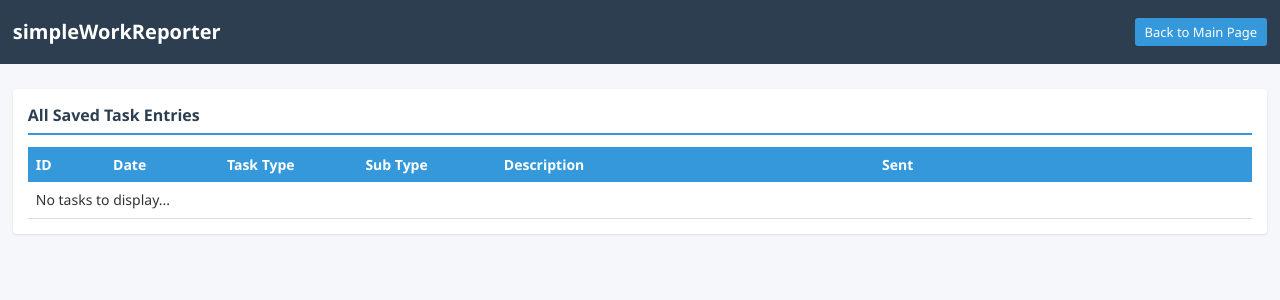
After one commit to na-parse/simpleWorkReporter, a Python web app: template simpleWorkReporter/templates/all_tasks.html in a window 1280 px wide. The commit adds this page. Shown: the top 300 px of the page. Run offline with Jinja, Linux system fonts and the light colour scheme; the template is opened without the code that fills it, so the values that code supplies are empty.

Commit message:
added page to view all saved tasks

```diff
--- a/simpleWorkReporter/templates/_header.html
+++ b/simpleWorkReporter/templates/_header.html
@@ -18,8 +18,9 @@
             {{settings['worker_name']}} ({{settings['worker_email']}})
               →
             {{settings['manager_name']}} ({{settings['manager_email']}})</span>
-          <a href="/send" class="header-btn send-butn">Send Daily Report</a>
-          <a href="/config" class="header-btn config-btn">Edit Config</a>
+          <a href="/send" class="header-btn send-btn">Send Daily Report</a>
+          <a href="/config" class="header-btn send-btn">Edit Config</a>
+          <a href="/alltasks" class="header-btn alltasks-btn">View All</a>
           {% endif %}
           {% if not page_index %}
           <a href="/" class="header-btn">Back to Main Page</a>
--- /dev/null
+++ b/simpleWorkReporter/templates/all_tasks.html
@@ -0,0 +1,71 @@
+{% include '_header.html' %}
+
+
+  <div class="container">
+    <div class="main-layout">
+
+      <!-- Work Items Panel -->
+      <div class="items-panel">
+        <h2 class="panel-title">All Saved Task Entries</h2>
+        <table class="work-items-table">
+          <thead>
+            <tr>
+              <th width="5%">ID</th>
+              <th width="8%">Date</th>
+              <th width="10%">Task Type</th>
+              <th width="10%">Sub Type</th>
+              <th>Description</th>
+              <th>Sent</th>
+            </tr>
+          </thead>
+          <tbody>
+            {% if not tasks %}
+            <tr class="clickable-row">
+              <td colspan=6>No tasks to display...</td>
+            </tr>
+            {% endif %}
+            {% for task in tasks %}
+            <tr class="clickable-row">
+              <td>
+                {% if not task.sent %}
+                <a class="date-link" href="/task/{{ task.id }}"
+                  title="Edit Task {{ task.id }}">{% endif %}
+                  {{ task.date }}
+                  {% if not task.sent %}</a>{% endif %}
+              </td>
+              <td>{{ task.id }}</td>
+              <td>{{ task.taskType }}</td>
+              <td>{{ task.taskSubType }}</td>
+              <td>{{ task.description }}</td>
+              <td>{{ task.sentdate }}</td>
+            </tr>
+            {% endfor %}
+          </tbody>
+        </table>
+      </div>
+    </div>
+  </div>
+
+  <script>
+    document.getElementById('manualTime').addEventListener('change', function() {
+      const dateField = document.getElementById('dateField');
+      if (this.checked) {
+        dateField.classList.add('visible');
+      } else {
+        dateField.classList.remove('visible');
+      }
+    });
+
+    // document.addEventListener('DOMContentLoaded', function() {
+    //   const rows = document.querySelectorAll('.clickable-row');
+    //   rows.forEach(row => {
+    //     row.addEventListener('click', function() {
+    //       window.location.href = this.dataset.href;
+    //     });
+    //   });
+    // });;
+
+
+  </script>
+</body>
+</html>
```
Also changed, not shown: simpleWorkReporter/app.py (+15 -1 lines), simpleWorkReporter/tasks.py (+22 -9 lines).
